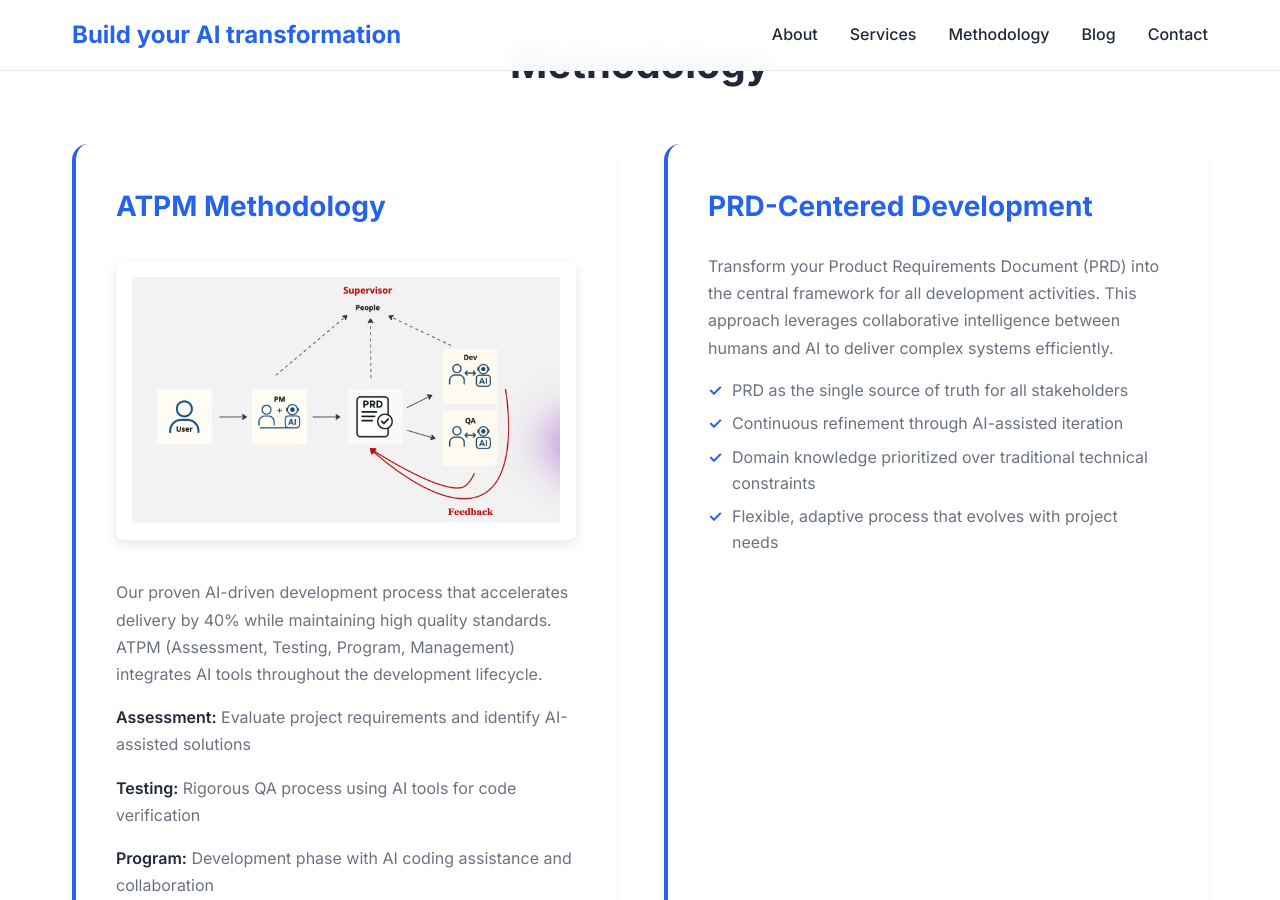
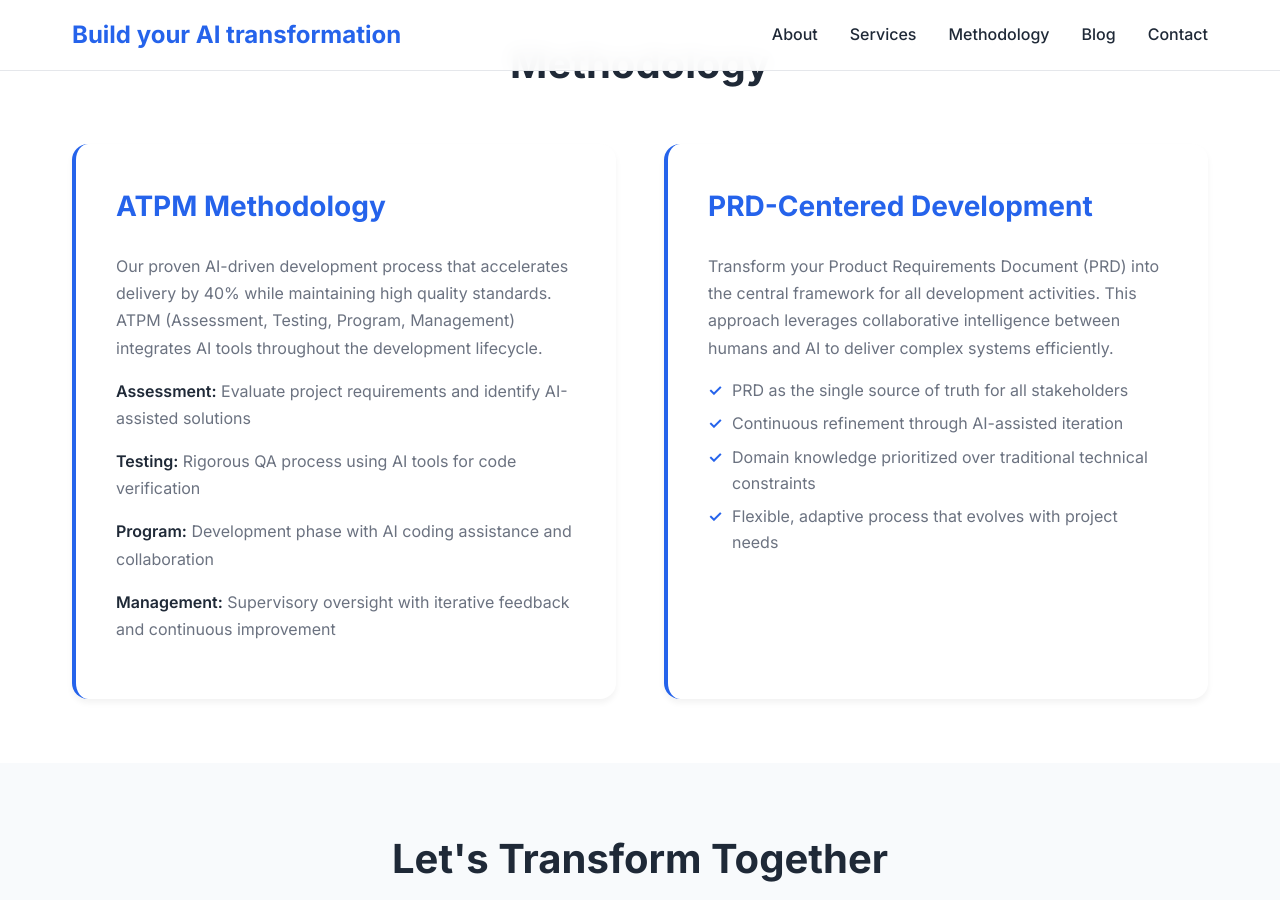
Before and after one commit to thegiive/wiselychen-page, a Jekyll site: the page built from index.md, in a window 1280 px wide and 900 px high, scrolled down 1496 px. Built offline with Jekyll 4.4.1, drawn with Linux system fonts in a browser that asks for light colours.

Commit message:
Remove ATPM methodology diagram
- Remove image reference from methodology content
- Delete atpm-methodology.png file
- Keep text-only methodology description

🤖 Generated with [Claude Code](https://claude.ai/code)

Co-Authored-By: Claude <noreply@anthropic.com>

```diff
--- a/_data/methodologies.yml
+++ b/_data/methodologies.yml
@@ -1,8 +1,5 @@
 - title: "ATPM Methodology"
   content: |
-    <div class="methodology-diagram">
-        <img src="/assets/images/atpm-methodology.png" alt="ATPM Methodology Workflow" class="methodology-image">
-    </div>
     <p>Our proven AI-driven development process that accelerates delivery by 40% while maintaining high quality standards. ATPM (Assessment, Testing, Program, Management) integrates AI tools throughout the development lifecycle.</p>
     <p><strong>Assessment:</strong> Evaluate project requirements and identify AI-assisted solutions</p>
     <p><strong>Testing:</strong> Rigorous QA process using AI tools for code verification</p>
```
Also changed, not shown: assets/images/atpm-methodology.png (deleted).
